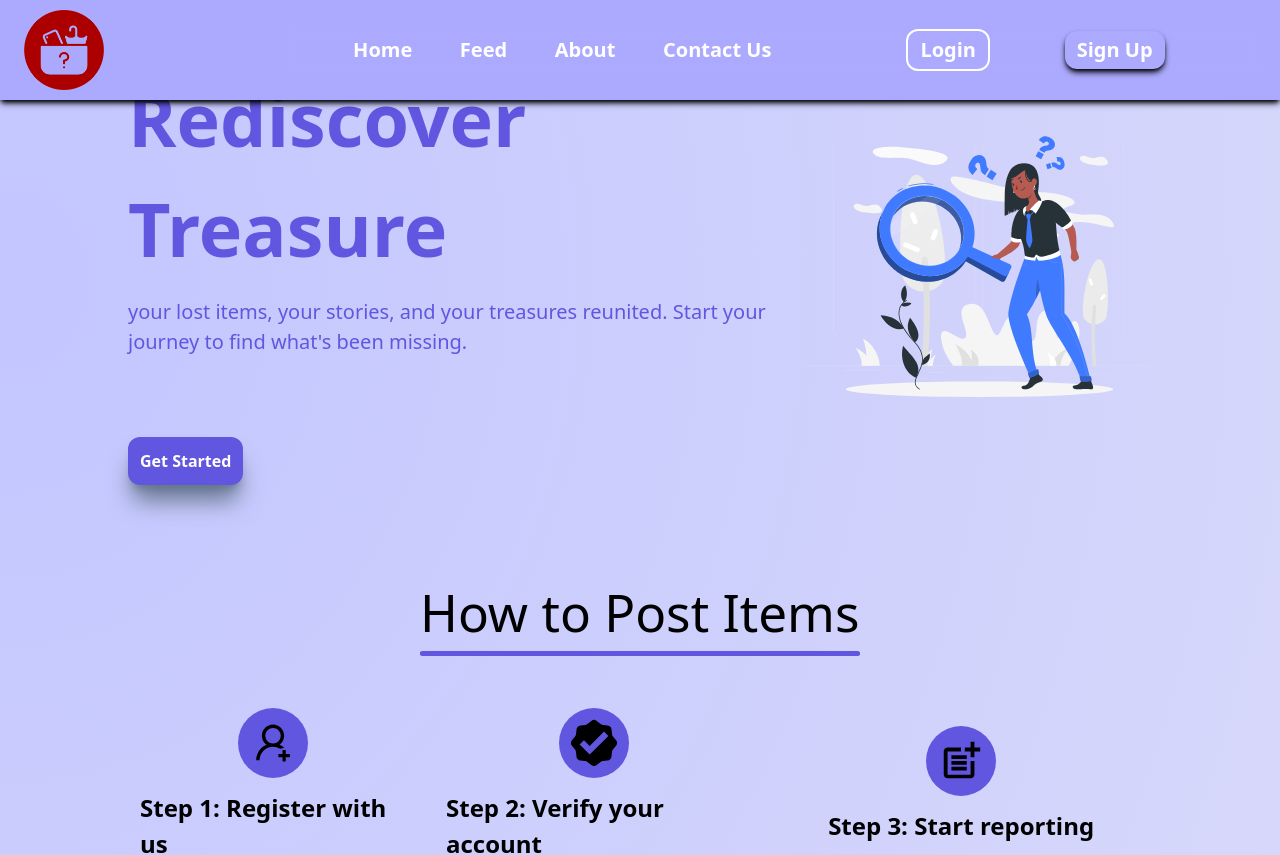
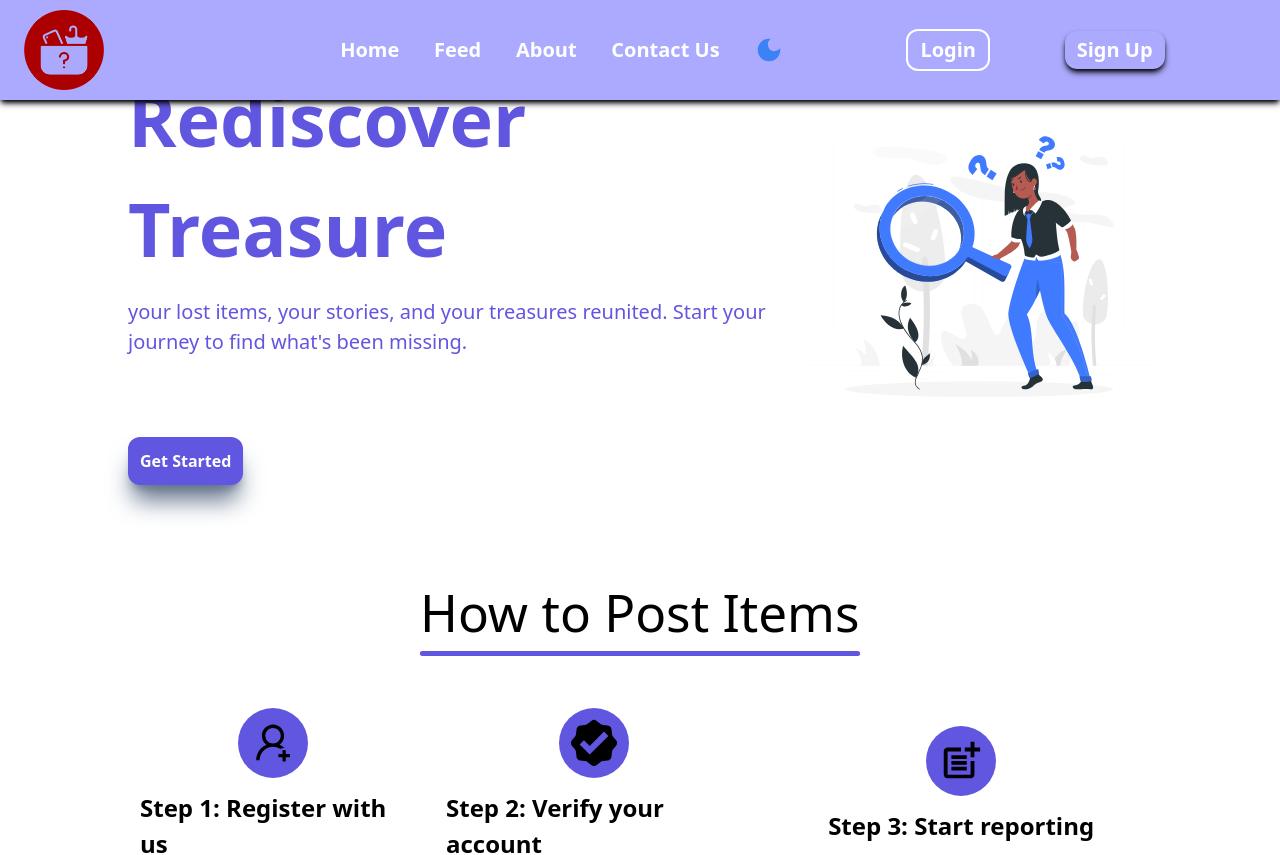
Before and after one commit to devrahuljourney/lostandfound, a React (Create React App) app: page / in a window 1280 px wide. Shown: the top 855 px of the page. Built offline with nearby package versions, Linux system fonts and the light colour scheme.

Commit message:
adding dark mode

```diff
--- a/src/App.js
+++ b/src/App.js
@@ -12,6 +12,7 @@ import ContactUs from './components/ContactUs';
 
 function App() {
   const[footer,setFooter] = useState(true);
+  const[dark,setDark] = useState(false);
   // Initialize the footer state from localStorage or default to true
   // const [footer, setFooter] = useState(() => {
   //   const savedFooter = localStorage.getItem('footer');
@@ -30,7 +31,7 @@ function App() {
 
       <div className="">
         {/* Pass footer and setFooter as props to NavBar */}
-        <NavBar footer={footer} setFooter={setFooter} />
+        <NavBar dark = {dark} setDark ={setDark} footer={footer} setFooter={setFooter} />
         <Routes>
           <Route path="/" element={<Home />} />
           <Route path="/login" element={<Login />} />
@@ -40,7 +41,7 @@ function App() {
           <Route path="/contactus" element={<div className="p-[5%]"><ContactUs /></div>} />
 
         </Routes>
-        <div>{footer ? <Footer /> : null}</div>
+        <div>{footer ? <Footer dark = {dark}  /> : null}</div>
       </div>
 
   );
--- a/src/components/ConnectUs.js
+++ b/src/components/ConnectUs.js
@@ -13,20 +13,20 @@ export default function
     <div className='bg-white w-full flex flex-col gap-8 p-9 mt-6 justify-center items-center mx-auto'>
         <h1 data-aos="flip-right" className='md:text-[3.1rem] text-[1.3rem] font-bold  ' >Connect Us</h1>
         <div className='flex w-[60%] flex-col md:flex-row justify-between items-center gap-7'>
-            <div data-aos="flip-left" className='w-[80px] h-[80px] border-2 p-5  flex justify-center  hover:cursor-pointer  items-center shadow-lg shadow-slate-700 border-black hover:bg-[#C13584] rounded-full '>
-                <a src='#' className='w-[40px] hover:text-white text-[#C13584] text-center '> <SlSocialInstagram style={{ width: '40px', height: '40px' }} /> </a>
+            <div data-aos="flip-left" className='w-[80px] hover:text-white text-[#C13584] h-[80px] border-2 p-5  flex justify-center  hover:cursor-pointer  items-center shadow-lg shadow-slate-700 border-black hover:bg-[#C13584] rounded-full '>
+                <a src='#' className='w-[40px]  text-center '> <SlSocialInstagram style={{ width: '40px', height: '40px' }} /> </a>
             </div>
-            <div data-aos="flip-right" className='w-[80px] h-[80px] border-2 p-5  flex justify-center  hover:cursor-pointer  items-center shadow-lg shadow-slate-700 border-black hover:bg-[#1778F2] rounded-full '>
-                <a src='#' className='w-[40px] hover:text-white text-[#1778F2] text-center '> <SlSocialFacebook style={{ width: '40px', height: '40px' }}/> </a>
+            <div data-aos="flip-right" className='w-[80px] hover:text-white text-[#1778F2] h-[80px] border-2 p-5  flex justify-center  hover:cursor-pointer  items-center shadow-lg shadow-slate-700 border-black hover:bg-[#1778F2] rounded-full '>
+                <a src='#' className='w-[40px]  text-center '> <SlSocialFacebook style={{ width: '40px', height: '40px' }}/> </a>
             </div>
-            <div data-aos="flip-left" className='w-[80px] h-[80px] border-2 p-5  flex justify-center  hover:cursor-pointer  items-center shadow-lg shadow-slate-700 border-black hover:bg-[#0077b5] rounded-full '>
-                <a src='#' className='w-[40px] hover:text-white text-[#0077b5] text-center '> <SlSocialLinkedin style={{ width: '40px', height: '40px' }}/> </a>
+            <div data-aos="flip-left" className='w-[80px] hover:text-white text-[#0077b5] h-[80px] border-2 p-5  flex justify-center  hover:cursor-pointer  items-center shadow-lg shadow-slate-700 border-black hover:bg-[#0077b5] rounded-full '>
+                <a src='#' className='w-[40px]  text-center '> <SlSocialLinkedin style={{ width: '40px', height: '40px' }}/> </a>
             </div>
-            <div data-aos="flip-right" className='w-[80px] h-[80px] border-2 p-5  flex justify-center  hover:cursor-pointer  items-center shadow-lg shadow-slate-700 border-black hover:bg-[#1DA1F2] rounded-full '>
-                <a src='#' className='w-[40px] hover:text-white text-[#1DA1F2] text-center '> <SlSocialTwitter style={{ width: '40px', height: '40px' }}/> </a>
+            <div data-aos="flip-right" className='w-[80px] hover:text-white text-[#1DA1F2] h-[80px] border-2 p-5  flex justify-center  hover:cursor-pointer  items-center shadow-lg shadow-slate-700 border-black hover:bg-[#1DA1F2] rounded-full '>
+                <a src='#' className='w-[40px]  text-center '> <SlSocialTwitter style={{ width: '40px', height: '40px' }}/> </a>
             </div>
-            <div data-aos="flip-left" className='w-[80px] h-[80px] border-2 p-5  flex justify-center  hover:cursor-pointer  items-center shadow-lg shadow-slate-700 border-black hover:bg-[#FF0000] rounded-full '>
-                <a src='#' className='w-[40px] hover:text-white text-[#FF0000] text-center '> <SlSocialYoutube style={{ width: '40px', height: '40px' }}/> </a>
+            <div data-aos="flip-left" className='w-[80px] hover:text-white text-[#FF0000] h-[80px] border-2 p-5  flex justify-center  hover:cursor-pointer  items-center shadow-lg shadow-slate-700 border-black hover:bg-[#FF0000] rounded-full '>
+                <a src='#' className='w-[40px]  text-center '> <SlSocialYoutube style={{ width: '40px', height: '40px' }}/> </a>
             </div>
         </div>
         <div className='flex mt-6 gap-3 flex-col w-full justify-center items-center'>
--- a/src/components/Footer.js
+++ b/src/components/Footer.js
@@ -11,9 +11,9 @@ import {GoVerified} from 'react-icons/go';
 import {MdPostAdd} from 'react-icons/md';
 import ContactUs from './ContactUs';
 import ConnectUs from './ConnectUs';
-export default function ()
-
+export default function Footer(props)
 {
+    const dark = props.dark;
     useEffect(()=>{
         Aos.init({duration : 2000});
     },[])
@@ -22,8 +22,8 @@ export default function ()
         background: 'radial-gradient(188.78% 94.89% at 0.87% 7.36%, #C3C6FF 0%, rgba(182, 184, 241, 0.46) 78.95%, rgba(255, 255, 255, 0.12) 100%)',
       };
   return (
-
-    <div style={customGradientStyles} className='md:mt-[5%] mt-[10%]  w-full'>
+    // className={` ${dark ? 'bg-black' :  '' }  md:mt-[5%] mt-[10%]  w-full`}
+    <div className={` ${dark ? 'bg-black text-white' :  '' }  md:mt-[5%] mt-[10%]  w-full`} >
         <div  className='w-[80%]  flex flex-col md:flex-row justify-between items-center mx-auto '>
         {/* left */}
         <div data-aos="flip-left" className='flex flex-col md:justify-start md:items-start  justify-center items-center gap-3'>
--- a/src/components/NavBar.js
+++ b/src/components/NavBar.js
@@ -3,10 +3,15 @@ import logo from '../assests/logo.png';
 import { Link,NavLink } from 'react-router-dom';
 import { GiHamburgerMenu } from 'react-icons/gi';
 import { AiOutlineClose } from 'react-icons/ai';
+import {MdDarkMode}  from 'react-icons/md';
+import {CiLight} from 'react-icons/ci'
 export default function NavBar(props) {
     const footer = props.footer;
     const setFooter = props.setFooter;
+    const dark = props.dark;
+
     const[menu,setMenu] = useState(false);
+
   return (
     <div>
         <nav className= 'md:bg-nav-color bg-transparent backdrop-blur-md shadow-md shadow-black fixed z-10  top-0 left-0 text-[white] sm:h-[100px] font-[600] mx-auto w-full flex sm:flex-row flex-col sm:justify-between justify-center items-center gap-4'>
@@ -39,6 +44,11 @@ export default function NavBar(props) {
                     <li onClick={()=> {setFooter(false); setMenu(false);} } className='hover:bg-white hover:rounded-lg hover:text-black hover:p-1'>
                         <NavLink to = "/contactus">Contact Us</NavLink>
                     </li>
+                    <div onClick={() => props.setDark(!dark)} className='text-blue-500 hover:text-button cursor-pointer ' >
+                        {
+                            dark ? (<CiLight style={{width : '30px' , height : '30px' }} />) : (<MdDarkMode style={{width : '30px' , height : '30px' }} />)
+                        }
+                    </div>
 
                 </ul>
              </div>
```
